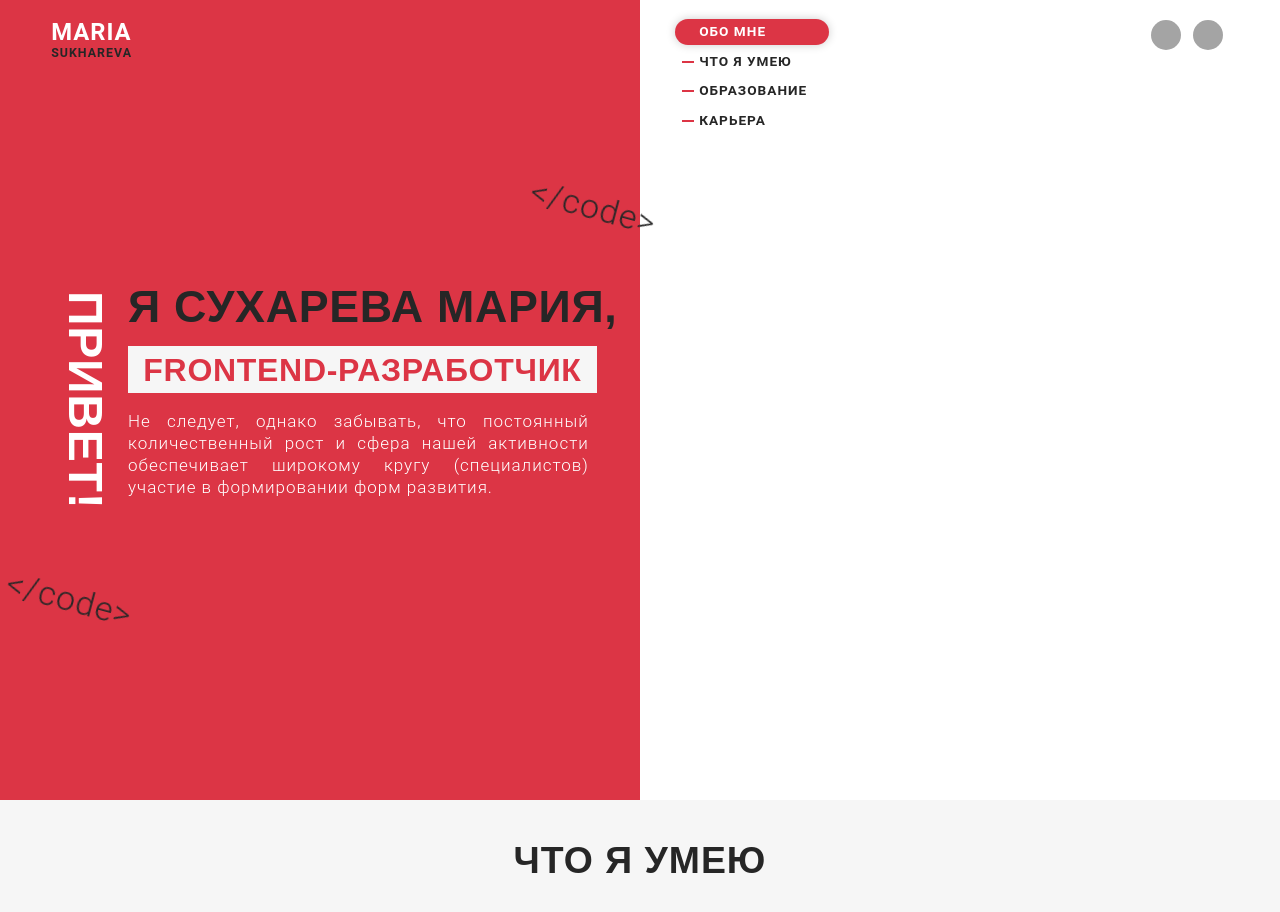
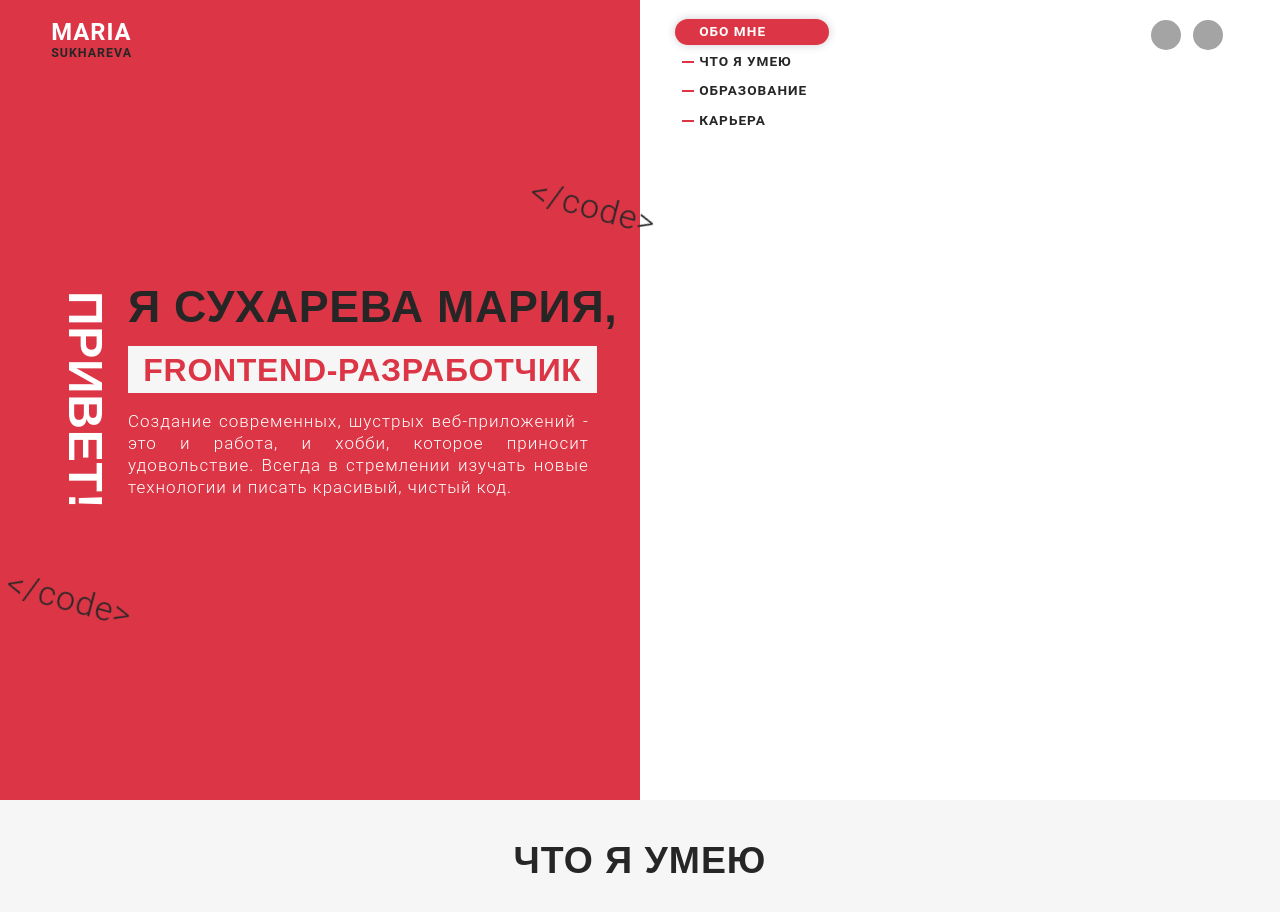
Before and after one commit to usulla/msukhareva, a React (Create React App) app: page / in a window 1280 px wide. Shown: the top 912 px of the page. Built offline with nearby package versions, Linux system fonts and the light colour scheme; a web font is replaced by a local one.

Commit message:
Update text description.

```diff
--- a/src/components/Header/Header.jsx
+++ b/src/components/Header/Header.jsx
@@ -14,7 +14,7 @@ class Header extends Component {
                 <MobileMenu list={['Обо мне','Что я умею','Образование','Карьера']}/>
                 <div className='header__content'>
                     <div className='header__half header__half--redblock'>
-                        <HeaderTextBlock title="Привет!" name="Я Сухарева Мария," profession="Frontend-разработчик" description="Не следует, однако забывать, что постоянный количественный рост и сфера нашей активности обеспечивает широкому кругу (специалистов) участие в формировании форм развития."/>
+                        <HeaderTextBlock title="Привет!" name="Я Сухарева Мария," profession="Frontend-разработчик" description="Создание современных, шустрых веб-приложений - это и работа, и хобби, которое приносит удовольствие. Всегда в стремлении изучать новые технологии и писать красивый, чистый код."/>
                     </div>
                     <div className='header__half header__half--whiteblock'>
                         <div className='header-item header__photo'>
```
